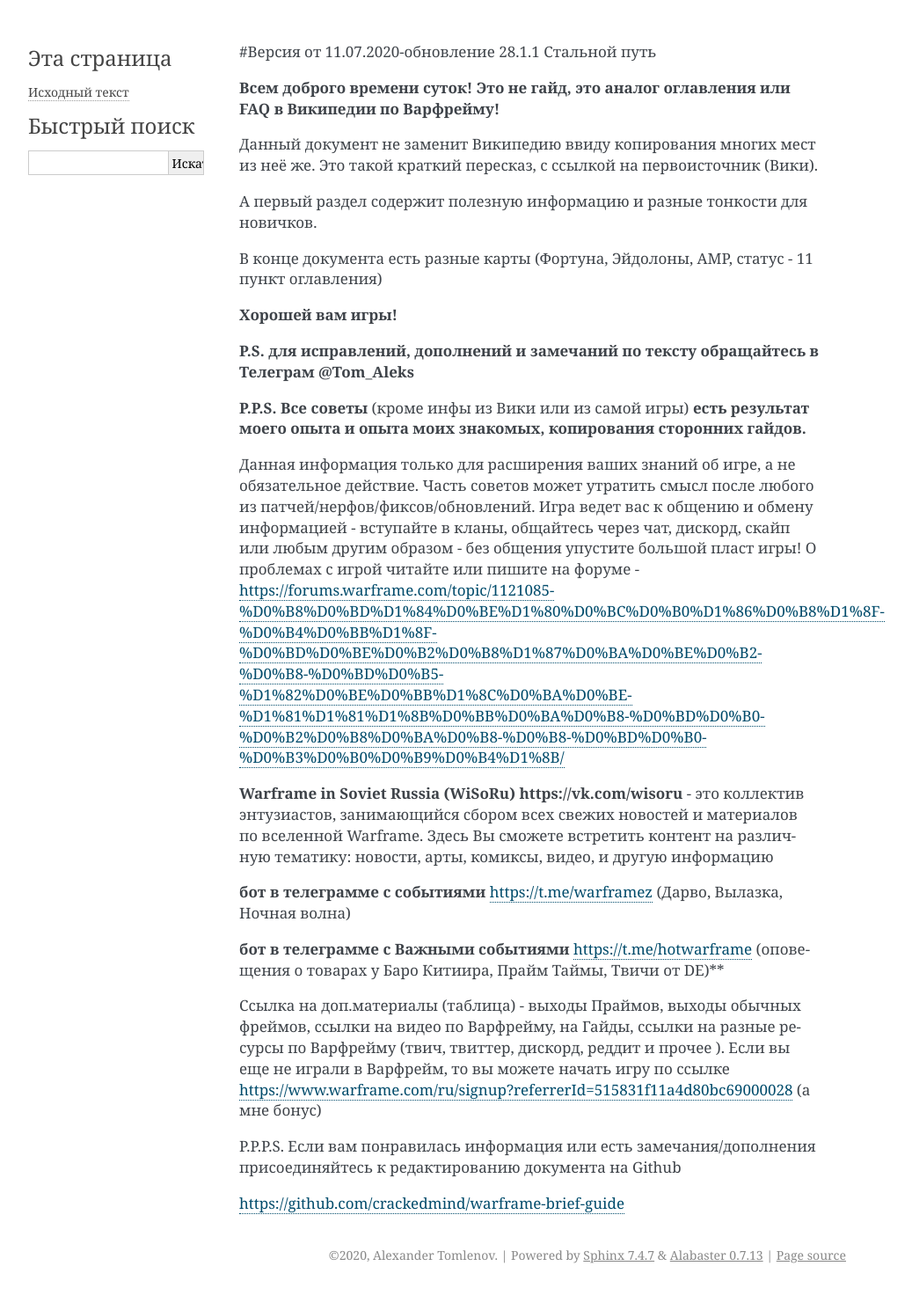
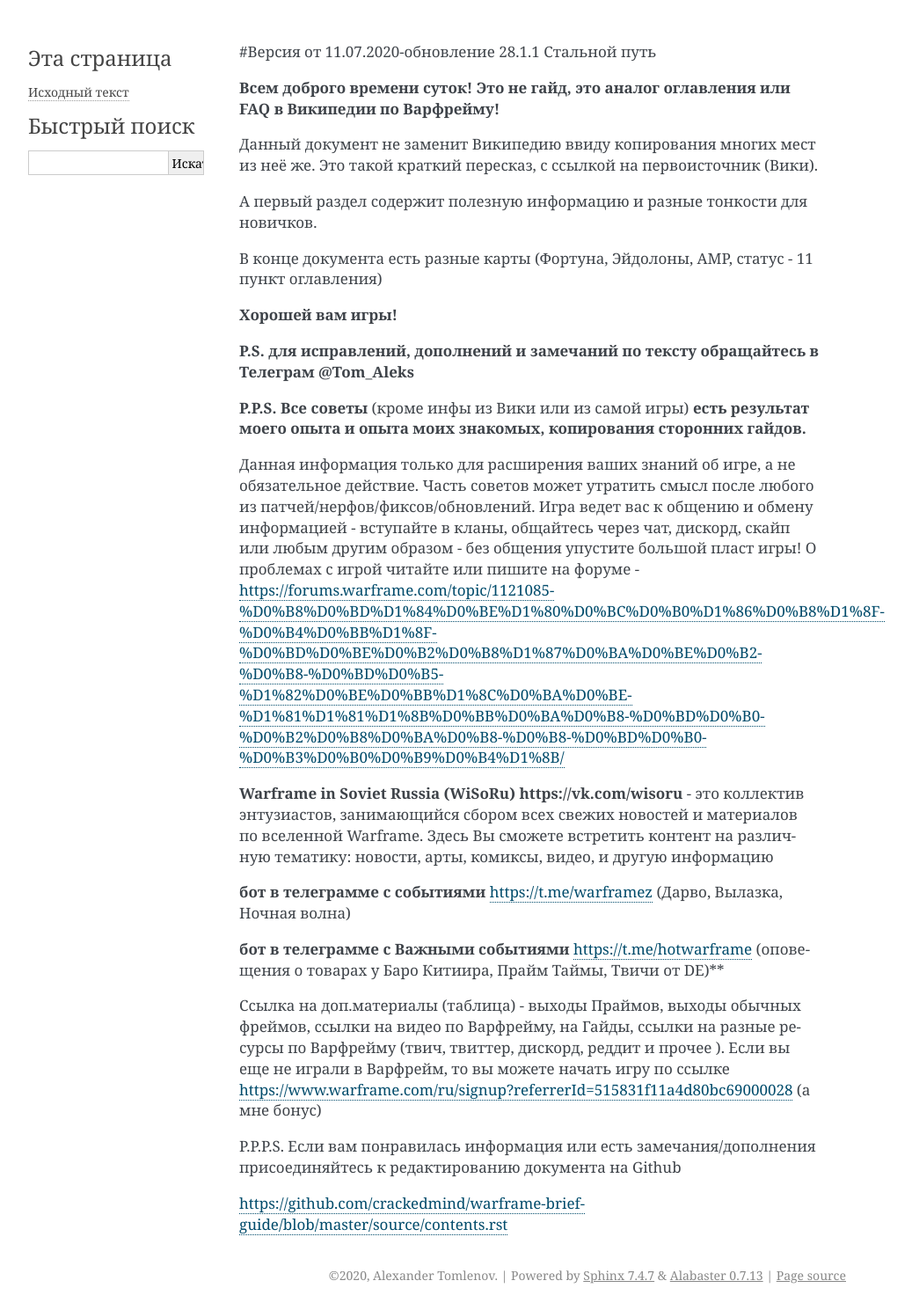
Before and after one commit to crackedmind/warframe-brief-guide, a Sphinx documentation site: the page built from source/contents.rst, in a window 1280 px wide. Shown: the whole page at 88% size, without its empty margins (148-1185 px from the left). Built offline with Sphinx 7.4.7, drawn with Linux system fonts in a browser that asks for light colours; before the commit the page ends 1466 px from its top, so only the background shows below that; some of the changed lines change nothing that is shown.

Commit message:
Update contents.rst

```diff
--- a/source/contents.rst
+++ b/source/contents.rst
@@ -31,4 +31,4 @@
 
 P.P.P.S. Если вам понравилась информация или есть замечания/дополнения присоединяйтесь к редактированию документа на Github
 
-https://github.com/crackedmind/warframe-brief-guide
+https://github.com/crackedmind/warframe-brief-guide/blob/master/source/contents.rst
```
